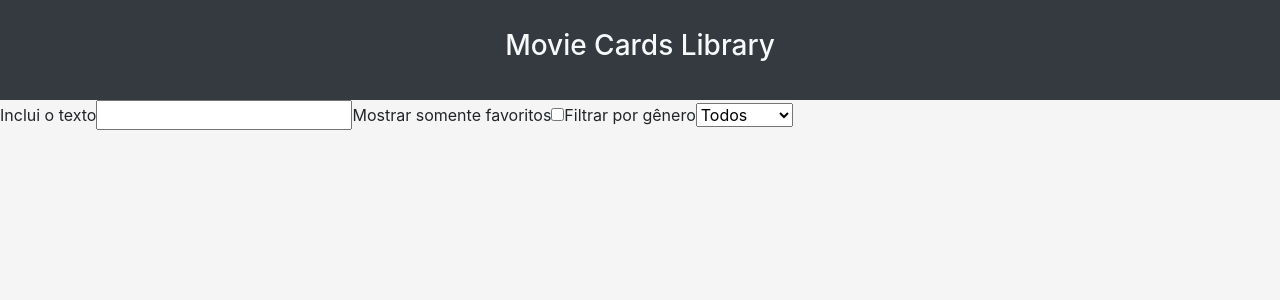
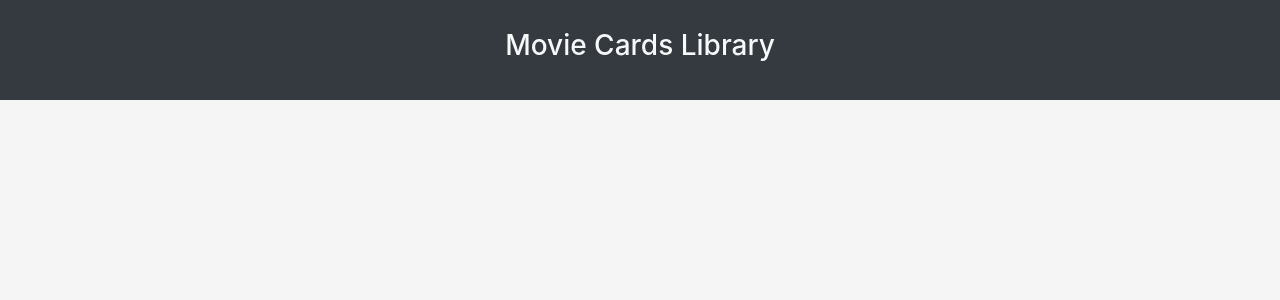
Before and after one commit to betrybe/sd-00-project-movie-cards-library-stateful-staging-5, a React (Create React App) app: page / in a window 1280 px wide. Shown: the top 300 px of the page. Built offline with nearby package versions, Linux system fonts and the light colour scheme.

Commit message:
Corrigindo

```diff
--- a/src/App.js
+++ b/src/App.js
@@ -1,7 +1,5 @@
 import React from 'react';
 import './App.css';
-
-import SearchBar from './components/SearchBar';
 
 import Header from './components/Header';
 
@@ -9,7 +7,6 @@ function App() {
   return (
     <div className="App">
       <Header />
-      <SearchBar />
     </div>
   );
 }
--- a/src/components/SearchBar.jsx
+++ b/src/components/SearchBar.jsx
@@ -1,87 +1 @@
-import React from 'react';
-
-import PropTypes from 'prop-types';
-
-class SearchBar extends React.Component {
-  seachTextComponent(searchText, onSearchTextChange) {
-    return (
-      <label data-testid="text-input-label" htmlFor="searchText">
-        Inclui o texto
-
-        <input
-          id="searchText"
-          type="text"
-          value={ searchText }
-          onChange={ onSearchTextChange }
-          data-testid="text-input"
-        />
-      </label>
-    );
-  }
-
-  checkboxComponent(bookmarkedOnly, onBookmarkedChange) {
-    return (
-      <label data-testid="checkbox-input-label" htmlFor="bookmarkedOnly">
-        Mostrar somente favoritos
-
-        <input
-          id="bookmarkedOnly"
-          type="checkbox"
-          checked={ bookmarkedOnly }
-          onChange={ onBookmarkedChange }
-          data-testid="checkbox-input"
-        />
-      </label>
-    );
-  }
-
-  selectedGenreComponent(selectedGenre, onSelectedGenreChange) {
-    return (
-      <label data-testid="select-input-label" htmlFor="selectedGenre">
-        Filtrar por gênero
-
-        <select
-          id="selectedGenre"
-          value={ selectedGenre }
-          onChange={ onSelectedGenreChange }
-          data-testid="select-input"
-        >
-          <option value="" data-testid="select-option">Todos</option>
-          <option value="action" data-testid="select-option">Ação</option>
-          <option value="comedy" data-testid="select-option">Comédia</option>
-          <option value="thriller" data-testid="select-option">Suspense</option>
-        </select>
-      </label>
-    );
-  }
-
-  render() {
-    const {
-      searchText,
-      onSearchTextChange,
-      bookmarkedOnly,
-      onBookmarkedChange,
-      selectedGenre,
-      onSelectedGenreChange,
-    } = this.props;
-
-    return (
-      <form data-testid="search-bar-form">
-        {this.seachTextComponent(searchText, onSearchTextChange)}
-        {this.checkboxComponent(bookmarkedOnly, onBookmarkedChange)}
-        {this.selectedGenreComponent(selectedGenre, onSelectedGenreChange)}
-      </form>
-    );
-  }
-}
-
-SearchBar.propTypes = {
-  searchText: PropTypes.string.isRequired,
-  onSearchTextChange: PropTypes.func.isRequired,
-  bookmarkedOnly: PropTypes.bool.isRequired,
-  onBookmarkedChange: PropTypes.func.isRequired,
-  selectedGenre: PropTypes.string.isRequired,
-  onSelectedGenreChange: PropTypes.func.isRequired,
-};
-
-export default SearchBar;
+// implement SearchBar component here
```
Also changed, not shown: package.json (+3 -5 lines), 1 other file (tests, documents, lock files or other folders).
